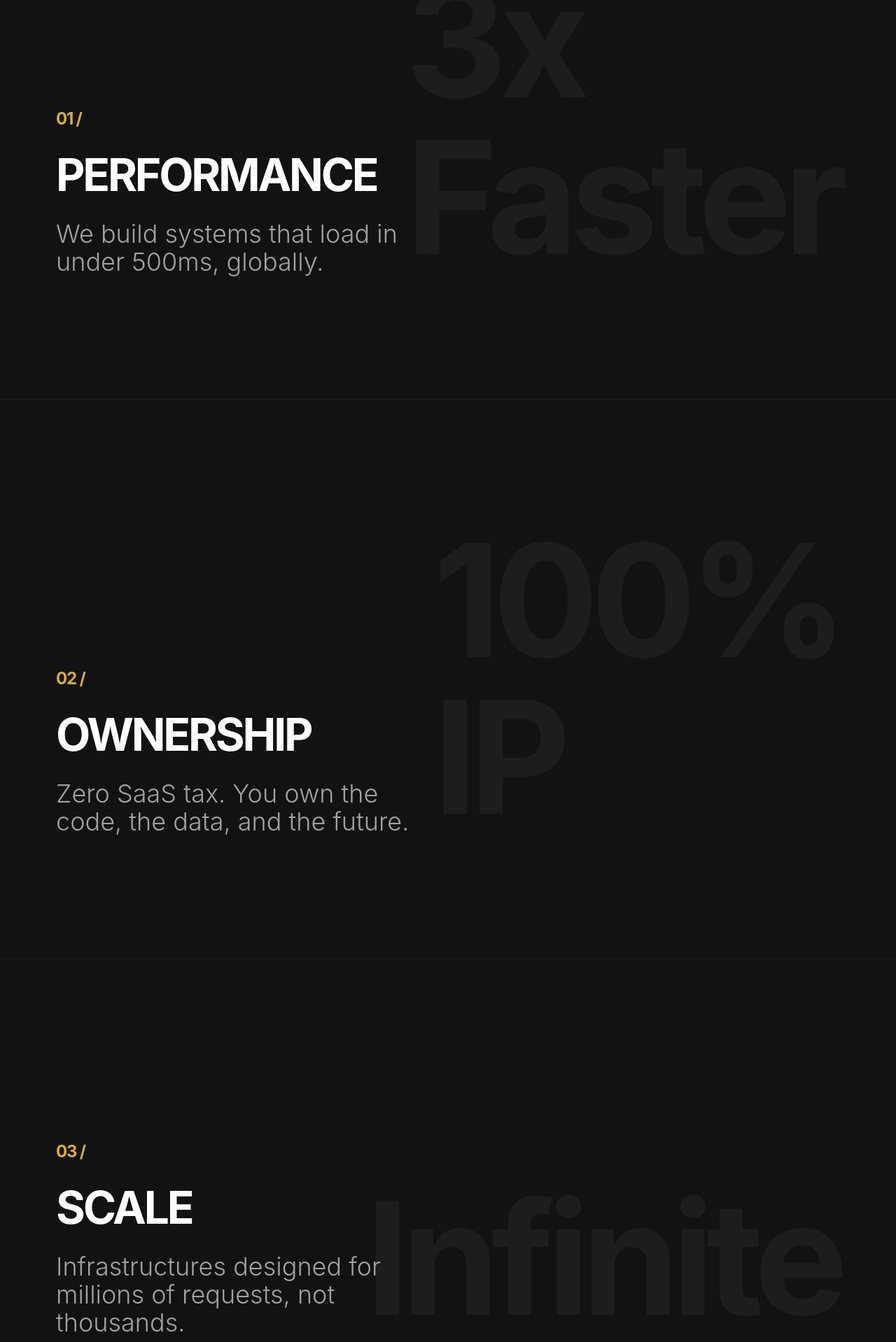
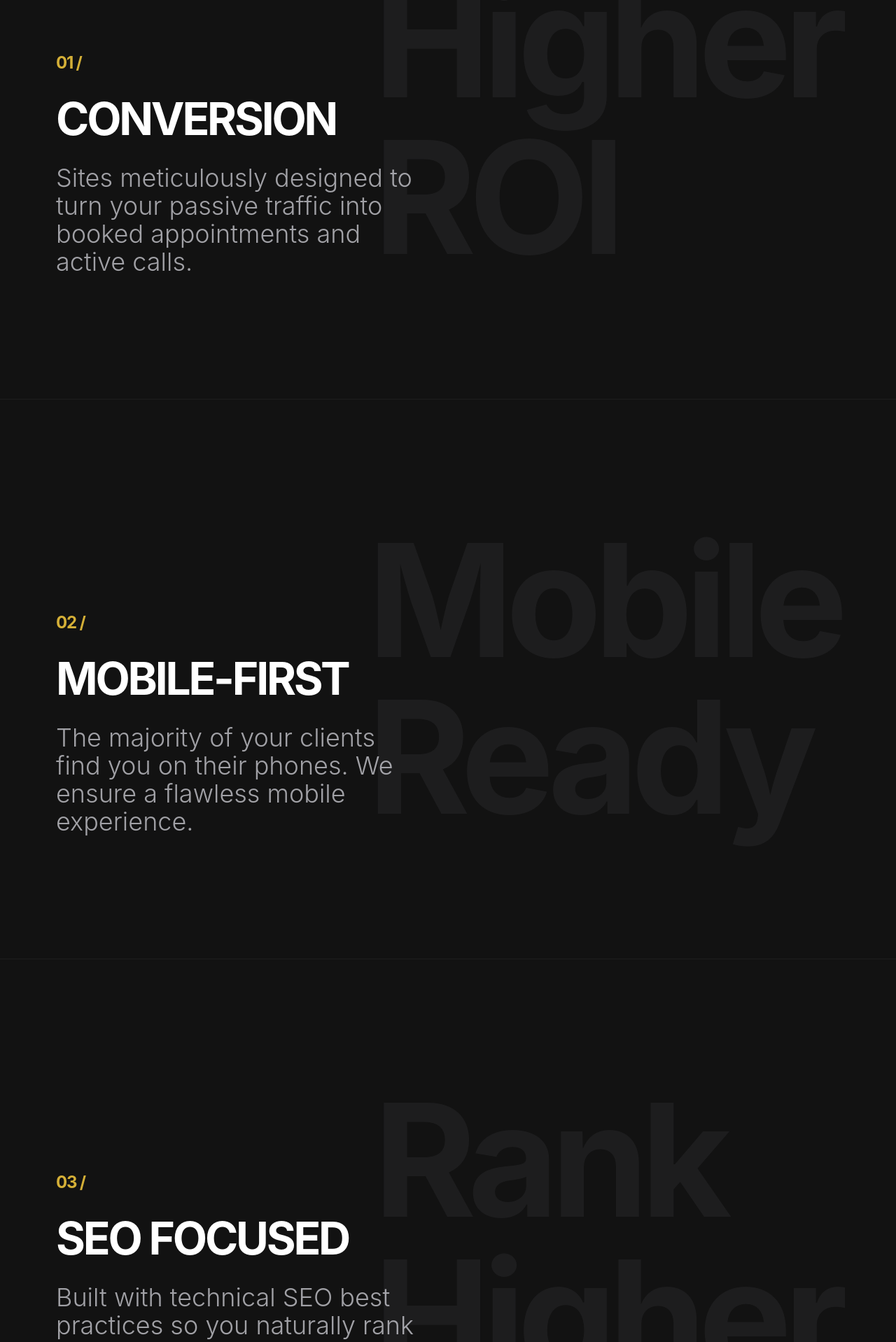
Before and after one commit to vasanthshettyy/AgenPort, a React (Vite) app: page / in a window 1280 px wide. Shown: the part 1160-3078 px from the top of the page at 70% size. Built offline with nearby package versions, Linux system fonts and the light colour scheme.

Commit message:
feat: add 2 more why me points and update copy

```diff
--- a/src/components/ValueSection.jsx
+++ b/src/components/ValueSection.jsx
@@ -8,21 +8,33 @@ gsap.registerPlugin(ScrollTrigger);
 const values = [
   {
     number: '01',
-    title: 'PERFORMANCE',
-    desc: 'We build systems that load in under 500ms, globally.',
-    stat: '3x Faster',
+    title: 'CONVERSION',
+    desc: 'Sites meticulously designed to turn your passive traffic into booked appointments and active calls.',
+    stat: 'Higher ROI',
   },
   {
     number: '02',
-    title: 'OWNERSHIP',
-    desc: 'Zero SaaS tax. You own the code, the data, and the future.',
-    stat: '100% IP',
+    title: 'MOBILE-FIRST',
+    desc: 'The majority of your clients find you on their phones. We ensure a flawless mobile experience.',
+    stat: 'Mobile Ready',
   },
   {
     number: '03',
-    title: 'SCALE',
-    desc: 'Infrastructures designed for millions of requests, not thousands.',
-    stat: 'Infinite',
+    title: 'SEO FOCUSED',
+    desc: 'Built with technical SEO best practices so you naturally rank higher on Google search results.',
+    stat: 'Rank Higher',
+  },
+  {
+    number: '04',
+    title: 'RELIABILITY',
+    desc: 'Your business runs around the clock, and your website should too. Lightning fast with zero downtime.',
+    stat: '99.9% Uptime',
+  },
+  {
+    number: '05',
+    title: 'NO HIDDEN FEES',
+    desc: 'You own your website completely. No hostage situations, no expensive monthly platform taxes.',
+    stat: '100% Yours',
   },
 ];
 
```
